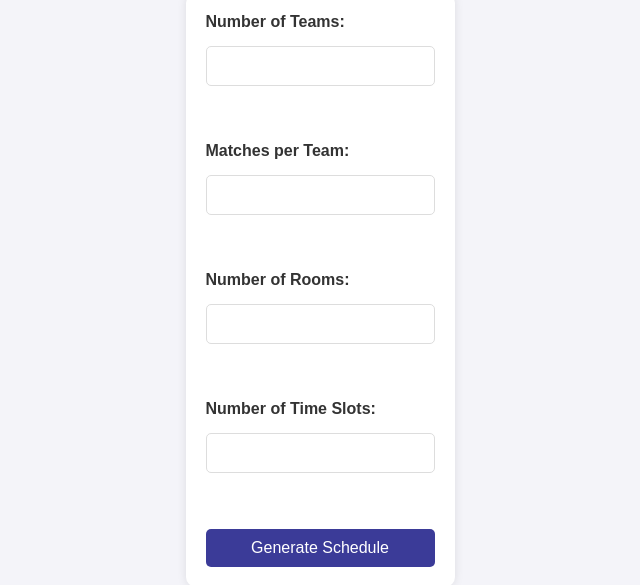
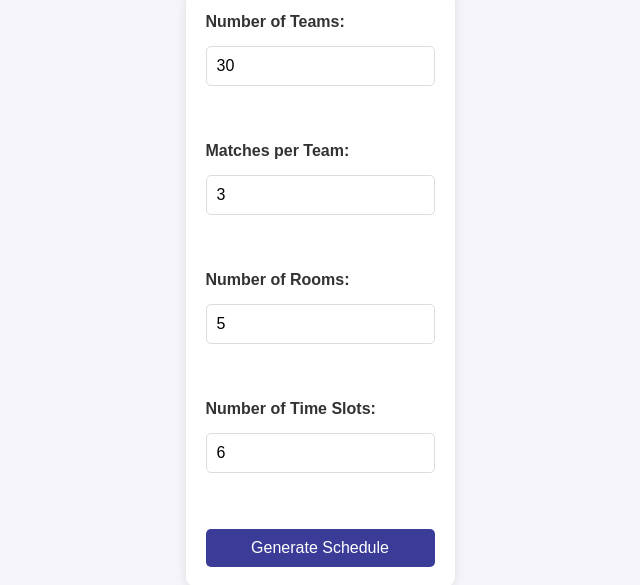
Before and after one commit to s-g-mo/quiz-scheduling-app, a plain HTML site: page app/static/index.html in a window 1280 px wide. Shown: the part 157-742 px from the top of the page, 320-960 px from the left. Drawn offline with Linux system fonts and the light colour scheme.

Commit message:
add default frontend values

```diff
--- a/app/static/index.html
+++ b/app/static/index.html
@@ -25,13 +25,13 @@
     <div id="formContainer">
         <form id="scheduleForm">
             <label for="n_teams">Number of Teams:</label>
-            <input type="number" id="n_teams" name="n_teams"><br><br>
+            <input type="number" id="n_teams" name="n_teams" value="30"><br><br>
             <label for="n_matches_per_team">Matches per Team:</label>
-            <input type="number" id="n_matches_per_team" name="n_matches_per_team"><br><br>
+            <input type="number" id="n_matches_per_team" name="n_matches_per_team" value="3"><br><br>
             <label for="n_rooms">Number of Rooms:</label>
-            <input type="number" id="n_rooms" name="n_rooms"><br><br>
+            <input type="number" id="n_rooms" name="n_rooms" value="5"><br><br>
             <label for="n_time_slots">Number of Time Slots:</label>
-            <input type="number" id="n_time_slots" name="n_time_slots"><br><br>
+            <input type="number" id="n_time_slots" name="n_time_slots" value="6"><br><br>
             <input type="submit" value="Generate Schedule">
         </form>
     </div>
```
